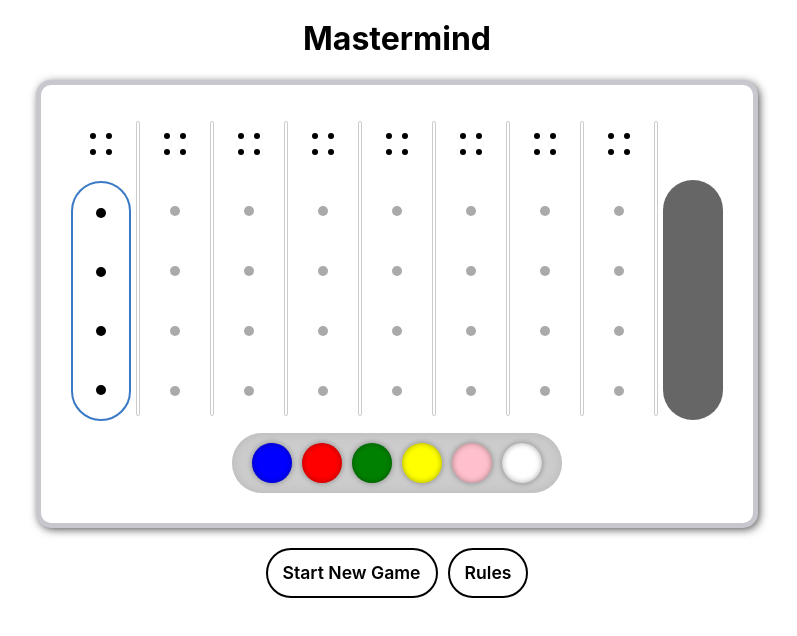
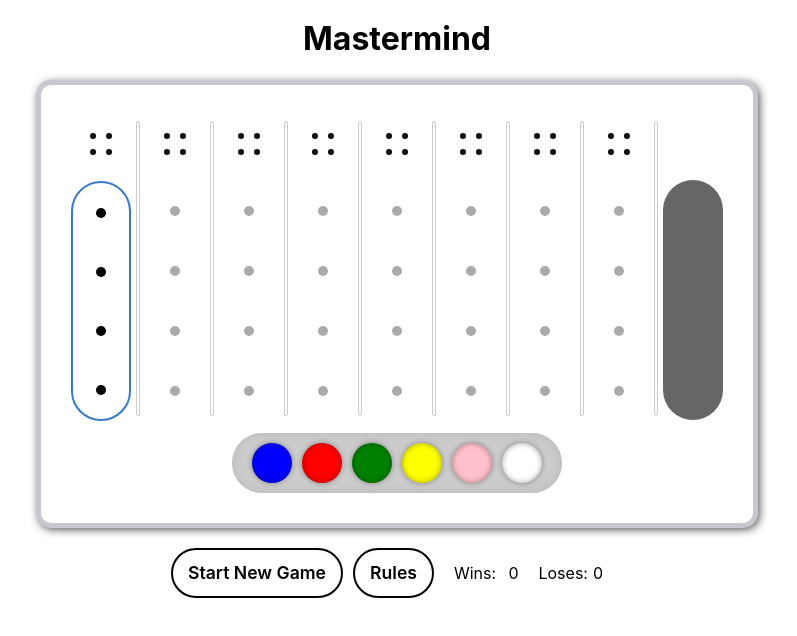
Before and after one commit to franfaccin/mastermind, a React (Create React App) app: page / in a window 1280 px wide. Shown: the top 636 px of the page, without its empty margins (243-1040 px from the left). Built offline with nearby package versions, Linux system fonts and the light colour scheme.

Commit message:
Add Scoreboard component

```diff
--- /dev/null
+++ b/src/components/Scoreboard.tsx
@@ -0,0 +1,32 @@
+import React from "react";
+import styled from "@emotion/styled";
+
+const Title = styled.span`
+  display: inline-block;
+  min-width: 50px;
+`;
+
+const Result = styled.span`
+  display: inline-block;
+  min-width: 30px;
+`;
+
+interface ScoreboardProps {
+  wins: number;
+  loses: number;
+}
+
+const Scoreboard = ({ wins, loses }: ScoreboardProps) => {
+  return (
+    <>
+      <p>
+        <Title>Wins:</Title> <Result>{wins}</Result>
+      </p>
+      <p>
+        <Title>Loses:</Title> <Result>{loses}</Result>
+      </p>
+    </>
+  );
+};
+
+export default Scoreboard;
--- a/src/screens/GameScreen.tsx
+++ b/src/screens/GameScreen.tsx
@@ -7,6 +7,7 @@ import { Button } from "../styles/Button";
 import { SpaceVertical } from "../styles/SpaceVertical";
 import { SpaceHorizontal } from "../styles/SpaceHorizontal";
 import GameRules from "../components/GameRules";
+import Scoreboard from "../components/Scoreboard";
 import { Modal } from "../components/Modal";
 
 const GameArea = styled.div`
@@ -14,6 +15,12 @@ const GameArea = styled.div`
   flex-direction: column;
   justify-content: center;
   align-items: center;
+`;
+
+const BottomSection = styled.div`
+  display: flex;
+  justify-content: center;
+  align-items: baseline;
 `;
 
 const getStatusMessage = (status: GameStatus): string => {
@@ -37,11 +44,13 @@ const GameScreen = () => {
         <h1>{getStatusMessage(gameStatus)}</h1>
         <GameBoard />
         <SpaceVertical scale={2} />
-        <div>
+        <BottomSection>
           <Button onClick={startNewGame}>Start New Game</Button>
           <SpaceHorizontal />
           <Button onClick={() => setModalOpen(true)}>Rules</Button>
-        </div>
+          <SpaceHorizontal scale={2} />
+          <Scoreboard wins={0} loses={0} />
+        </BottomSection>
       </GameArea>
       <Modal
         isOpen={isModalOpen}
```
